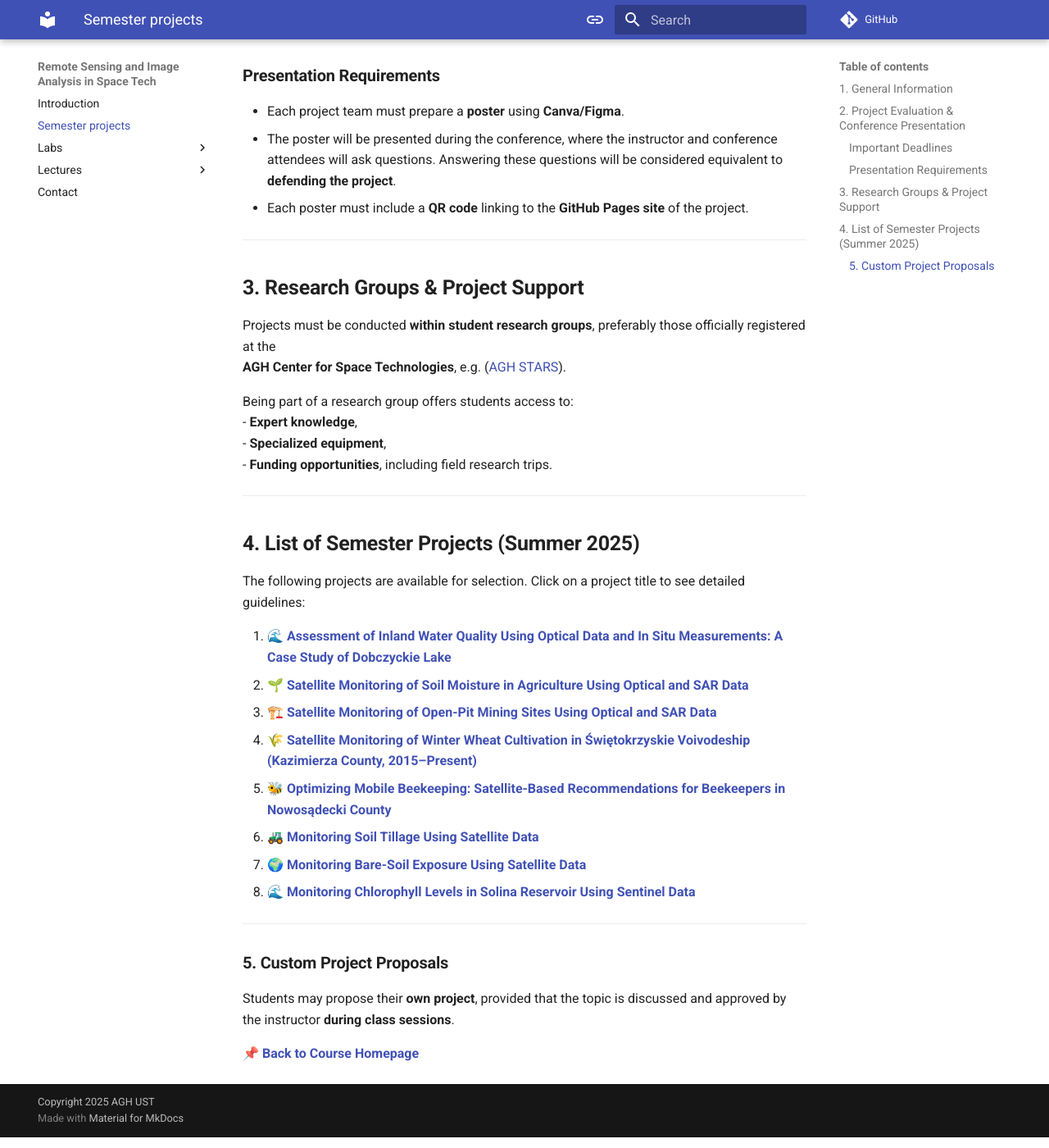
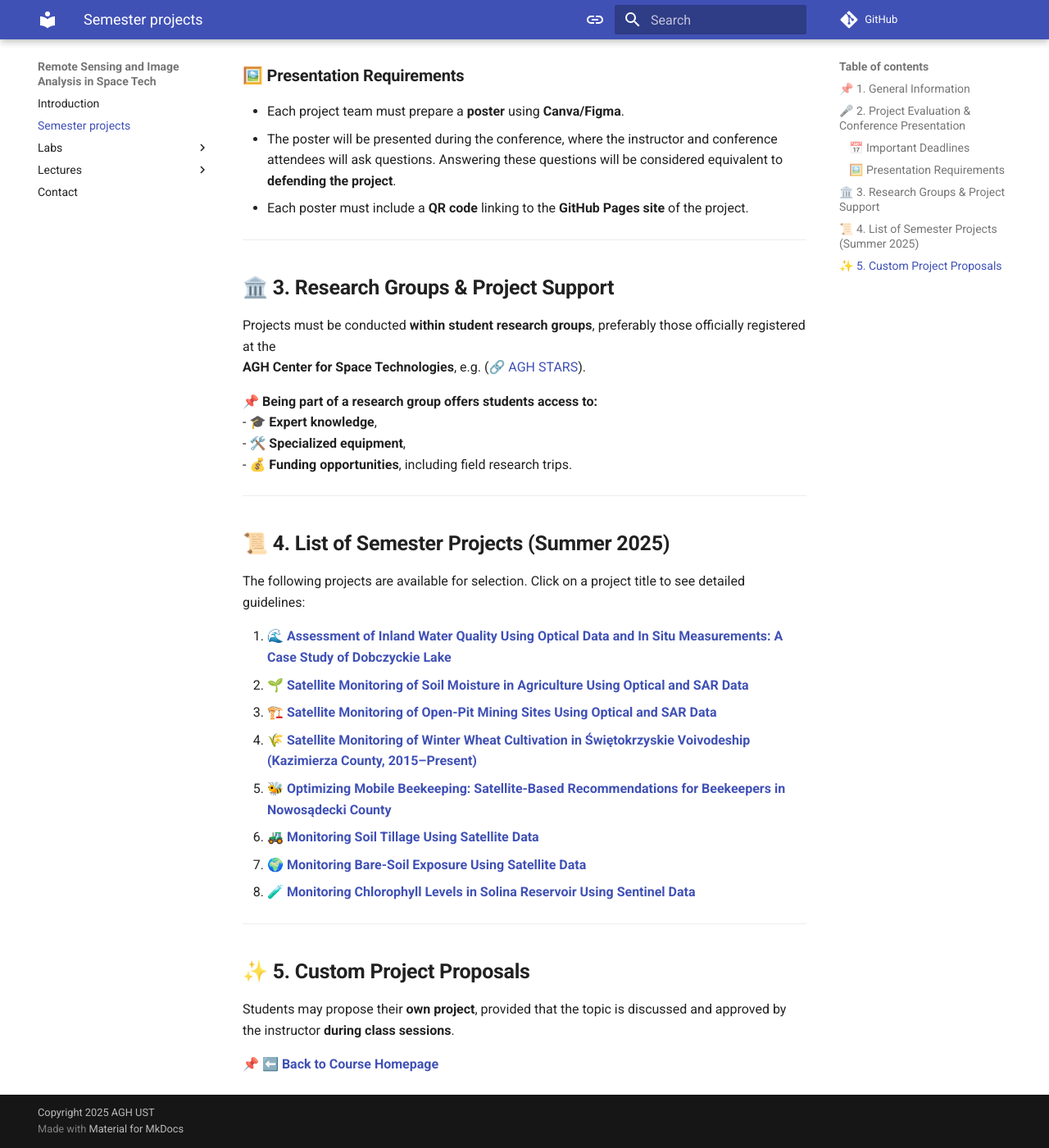
Before and after one commit to eo-agh/eo-course, an MkDocs documentation site: the page built from docs/projects.md, in a window 1280 px wide and 1400 px high, scrolled down 830 px. Shown: the whole window at 82% size. Built offline with MkDocs 1.6.1 and Material for MkDocs 9.7.7, drawn with Linux system fonts in a browser that asks for light colours; comment, search, counter and statistics services are not loaded; some of the changed text lies outside the part shown.

```diff
--- a/docs/projects.md
+++ b/docs/projects.md
@@ -1,42 +1,42 @@
-# **Guidelines for Semester Projects – Summer 2025**
+# 🚀 **Guidelines for Semester Projects – Summer 2025**
 
-## **1. General Information**
+## 📌 **1. General Information**
 Semester projects are a key component of course assessment, carrying a weight of **0.7** in the final grade.
 Each project team consists of **two students** (except in cases of an odd number of students, where one team may have three members).
 
-Each project must have:
-- A **dedicated GitHub repository**.
-- A **GitHub Pages site** where data, code, documentation, sources, and bibliography will be published.
+📌 **Each project must have:**
+- 🗂️ A **dedicated GitHub repository**.
+- 🌐 A **GitHub Pages site** where data, code, documentation, sources, and bibliography will be published.
 
 ---
 
-## **2. Project Evaluation & Conference Presentation**
+## 🎤 **2. Project Evaluation & Conference Presentation**
 The final evaluation of the project takes place through a **poster presentation** at the student poster session during the
-**VIIIth Space Resources Conference – Path to Lunar Sustainability**, held on **May 21-23, 2025, at AGH University of Krakow, Poland** ([spaceconf.org](https://spaceconf.org)).
+**VIIIth Space Resources Conference – Path to Lunar Sustainability**, held on **May 21-23, 2025, at AGH University of Krakow, Poland** ([🌍 spaceconf.org](https://spaceconf.org)).
 
-### **Important Deadlines**
-- **March 15, 2025** – Each team must submit an abstract of their project to the conference system.
-- **May 21-23, 2025** – Poster presentation and project defense at the conference.
+### 📅 **Important Deadlines**
+- 📝 **March 15, 2025** – Each team must submit an abstract of their project to the conference system.
+- 🎯 **May 21-23, 2025** – Poster presentation and project defense at the conference.
 
-### **Presentation Requirements**
+### 🖼️ **Presentation Requirements**
 - Each project team must prepare a **poster** using **Canva/Figma**.
 - The poster will be presented during the conference, where the instructor and conference attendees will ask questions. Answering these questions will be considered equivalent to **defending the project**.
 - Each poster must include a **QR code** linking to the **GitHub Pages site** of the project.
 
 ---
 
-## **3. Research Groups & Project Support**
+## 🏛️ **3. Research Groups & Project Support**
 Projects must be conducted **within student research groups**, preferably those officially registered at the
-**AGH Center for Space Technologies**, e.g. ([AGH STARS](https://www.linkedin.com/company/agh-stars/)).
+**AGH Center for Space Technologies**, e.g. ([🔗 AGH STARS](https://www.linkedin.com/company/agh-stars/)).
 
-Being part of a research group offers students access to:
-- **Expert knowledge**,
-- **Specialized equipment**,
-- **Funding opportunities**, including field research trips.
+📌 **Being part of a research group offers students access to:**
+- 🎓 **Expert knowledge**,
+- 🛠️ **Specialized equipment**,
+- 💰 **Funding opportunities**, including field research trips.
 
 ---
 
-## **4. List of Semester Projects (Summer 2025)**
+## 📜 **4. List of Semester Projects (Summer 2025)**
 The following projects are available for selection. Click on a project title to see detailed guidelines:
 
 1. **[🌊 Assessment of Inland Water Quality Using Optical Data and In Situ Measurements: A Case Study of Dobczyckie Lake](../assets/projects/water_quality/)**
@@ -46,11 +46,11 @@ The following projects are available for selection. Click on a project title to
 5. **[🐝 Optimizing Mobile Beekeeping: Satellite-Based Recommendations for Beekeepers in Nowosądecki County](../assets/projects/beekeeping/)**
 6. **[🚜 Monitoring Soil Tillage Using Satellite Data](../assets/projects/soil_tillage/)**
 7. **[🌍 Monitoring Bare-Soil Exposure Using Satellite Data](../assets/projects/bare_soil/)**
-8. **[🌊 Monitoring Chlorophyll Levels in Solina Reservoir Using Sentinel Data](../assets/projects/chl_a/)**
+8. **[🧪 Monitoring Chlorophyll Levels in Solina Reservoir Using Sentinel Data](../assets/projects/chl_a/)**
 
 ---
 
-### **5. Custom Project Proposals**
+## ✨ **5. Custom Project Proposals**
 Students may propose their **own project**, provided that the topic is discussed and approved by the instructor **during class sessions**.
 
-📌 **[Back to Course Homepage](../index.md)**
+📌 **[⬅️ Back to Course Homepage](../index.md)**
```
